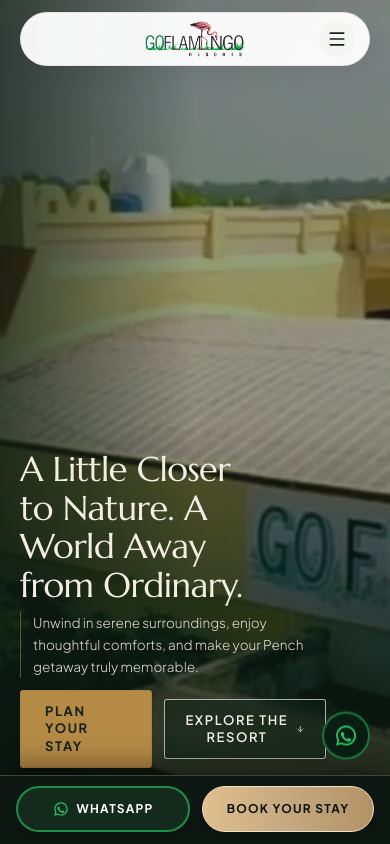
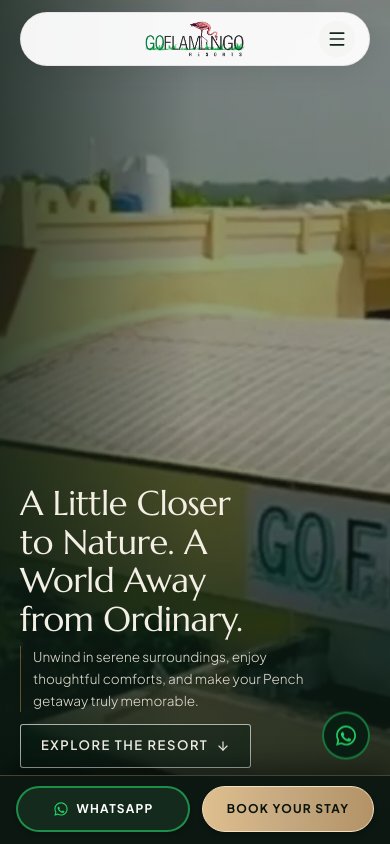
Before and after one commit to tanmaywankhede92/goflamingGo-Resorts-, a React (Vite) app: page / in a window 390 px wide. Shown: the top 844 px of the page. Built offline with nearby package versions, Linux system fonts and the light colour scheme.

Commit message:
feat: add PageHero component and core resort pages with image assets

```diff
--- a/src/components/navigation/MegaMenu.jsx
+++ b/src/components/navigation/MegaMenu.jsx
@@ -1,6 +1,5 @@
 import React from 'react';
-import { Link } from 'react-router-dom';
-import { ArrowRight, X } from 'lucide-react';
+import { X } from 'lucide-react';
 import { Container } from '../common';
 import { cn } from '../../utils/cn';
 
@@ -95,9 +94,7 @@ export default function MegaMenu({
           {/* Editorial Visual Preview Card (5 cols — Luxury Spotlight) */}
           {item.preview && (
             <div className="lg:col-span-5 border-t lg:border-t-0 lg:border-l border-[#E5DAC7] pt-6 lg:pt-0 lg:pl-8 flex">
-              <Link
-                to={item.preview.path}
-                onClick={onClose}
+              <div
                 className="group relative w-full rounded-2xl overflow-hidden bg-[#0E2718] text-white border border-[#C5A880]/30 shadow-xl flex flex-col justify-between hover:border-[#DFBF8E] transition-all duration-300"
               >
                 {/* Upper Photo with Vignette */}
@@ -128,16 +125,8 @@ export default function MegaMenu({
                       {item.preview.description}
                     </p>
                   </div>
-
-                  {/* Clean CTA Button */}
-                  <div className="pt-3.5 mt-3 border-t border-white/10 flex items-center justify-between">
-                    <span className="text-[11px] uppercase tracking-[0.14em] text-[#DFBF8E] font-bold group-hover:text-white transition-colors flex items-center gap-1.5">
-                      <span>{item.preview.cta}</span>
-                      <ArrowRight className="w-3.5 h-3.5 transition-transform duration-300 group-hover:translate-x-1" />
-                    </span>
-                  </div>
                 </div>
-              </Link>
+              </div>
             </div>
           )}
 
--- a/src/data/navigation.js
+++ b/src/data/navigation.js
@@ -25,8 +25,6 @@ export const NAV_ITEMS = [
       image: AUTHENTIC_RESORT.photos.archedCorridorFountain.src,
       title: 'Haveli Living & Garden Suites',
       description: '20 comfortable air-conditioned rooms, haveli verandahs, swimming pool, and pristine Sillari Gate proximity.',
-      cta: 'Explore Stays & Facilities',
-      path: '/resort/facilities',
     },
     sections: [
       {
@@ -77,12 +75,12 @@ export const NAV_ITEMS = [
 
 export const QUICK_CONTACT = {
   phone: "+91 95619 57009",
-  phoneSecondary: "+91 93724 25968",
+  phoneSecondary: "+91 90493 19111",
   phoneRaw: "+919561957009",
   whatsapp: "+91 95619 57009",
   whatsappNumber: "919561957009",
   whatsappUrl: "https://wa.me/919561957009",
-  email: "Info@Goflamingoresorts.Com",
+  email: "info@goflamingoresorts.com",
   hours: "07:00 AM – 22:00 PM (Monday – Sunday)",
   address: "Sillari Gate Pench National Park, Sitapur, Maharashtra 441401, India",
   nagpurDistance: "~65 km (1 hr drive via NH 44)",
--- a/src/pages/contact/ContactPage.jsx
+++ b/src/pages/contact/ContactPage.jsx
@@ -377,14 +377,14 @@ Website: goflamingoresorts.com`;
                       </a>
                     </div>
 
-                    {/* Manager On-Site */}
+                    {/* Managerial Desk On-Site */}
                     <div className="p-3 rounded-xl bg-white/[0.04] border border-white/10 flex items-center justify-between gap-2 hover:border-[#C5A880]/40 transition-colors">
                       <div className="min-w-0">
-                        <span className="text-[10px] uppercase tracking-wider text-[#C5A880] font-medium block">Manager Desk</span>
+                        <span className="text-[10px] uppercase tracking-wider text-[#C5A880] font-medium block">Managerial Desk</span>
                         <a href={`tel:${QUICK_CONTACT.phoneSecondary.replace(/\s+/g, '')}`} className="text-xs sm:text-sm font-semibold text-white hover:text-[#C5A880] transition-colors block truncate">
                           {QUICK_CONTACT.phoneSecondary}
                         </a>
-                        <span className="text-[10px] text-[#A69B88] block">Safari support</span>
+                        <span className="text-[10px] text-[#A69B88] block">Direct manager & safari support</span>
                       </div>
                       <a
                         href={`tel:${QUICK_CONTACT.phoneSecondary.replace(/\s+/g, '')}`}
--- a/src/pages/home/components/HeroSection.jsx
+++ b/src/pages/home/components/HeroSection.jsx
@@ -144,7 +144,7 @@ export default function HeroSection() {
               to="/contact?book=true#reservation-form-card"
               variant="gold"
               size="md"
-              className="w-auto font-bold tracking-[0.12em] text-xs uppercase px-6 sm:px-8 py-3 sm:py-3.5 shadow-lg"
+              className="hidden sm:inline-flex w-auto font-bold tracking-[0.12em] text-xs uppercase px-6 sm:px-8 py-3 sm:py-3.5 shadow-lg whitespace-nowrap"
             >
               Plan Your Stay
             </Button>
@@ -154,10 +154,10 @@ export default function HeroSection() {
               onClick={scrollToResort}
               variant="inverted"
               size="md"
-              className="w-auto font-semibold tracking-[0.12em] text-xs uppercase px-5 sm:px-7 py-3 sm:py-3.5 cursor-pointer shadow-md inline-flex items-center gap-2"
+              className="w-auto font-semibold tracking-[0.12em] text-xs uppercase px-5 sm:px-7 py-3 sm:py-3.5 cursor-pointer shadow-md inline-flex items-center justify-center gap-2 whitespace-nowrap"
             >
-              <span>Explore the Resort</span>
-              <ArrowDown className="w-3.5 h-3.5" />
+              <span className="whitespace-nowrap">Explore the Resort</span>
+              <ArrowDown className="w-3.5 h-3.5 shrink-0" />
             </Button>
           </div>
 
--- a/src/pages/rooms/RoomsPages.jsx
+++ b/src/pages/rooms/RoomsPages.jsx
@@ -200,7 +200,7 @@ export const ROOMS_DATA = {
     heroImage: RESORT_DRIVE_PHOTOS.executiveBedroomBalcony.src,
     gallery: [
       { src: RESORT_DRIVE_PHOTOS.executiveBedroomBalcony.src, alt: 'Super Deluxe Room Private Balcony View' },
-      { src: AUTHENTIC_RESORT.photos.deluxeBedroom.src, alt: 'Super Deluxe Bedroom with Teak Finishes and King Bed' },
+      { src: RESORT_DRIVE_PHOTOS.bedroomSuiteBathtub.src, alt: 'Super Deluxe Bedroom Suite with Large Window and Bathtub View' },
       { src: AUTHENTIC_RESORT.photos.sunlitVerandah.src, alt: 'First-Floor Balcony Corridor and Sunlit Archways' },
       { src: AUTHENTIC_RESORT.photos.courtyardTwilight.src, alt: 'Illuminated Haveli Courtyard View from Balcony' },
     ],
@@ -324,9 +324,9 @@ export const ROOMS_DATA = {
     heroImage: AUTHENTIC_RESORT.photos.dormitoryRoom.src,
     gallery: [
       { src: AUTHENTIC_RESORT.photos.dormitoryRoom.src, alt: 'Spacious Group Dormitory with Individual Beds and Split AC' },
+      { src: RESORT_DRIVE_PHOTOS.executiveBedroomDorm.src, alt: 'Group Dormitory Hall Setup with Multiple Beds, TV & Attached Bath' },
       { src: AUTHENTIC_RESORT.photos.restaurantBarHall.src, alt: 'Communal Dining Hall and Recreation' },
       { src: AUTHENTIC_RESORT.photos.archedCorridorFountain.src, alt: 'Courtyard Corridors connecting Dormitory' },
-      { src: AUTHENTIC_RESORT.photos.courtyardTwilight.src, alt: 'Night Lawns for Group Gatherings' },
     ],
     quickDetails: [
       { label: 'Accommodation', value: 'Shared Dormitory' },
```
